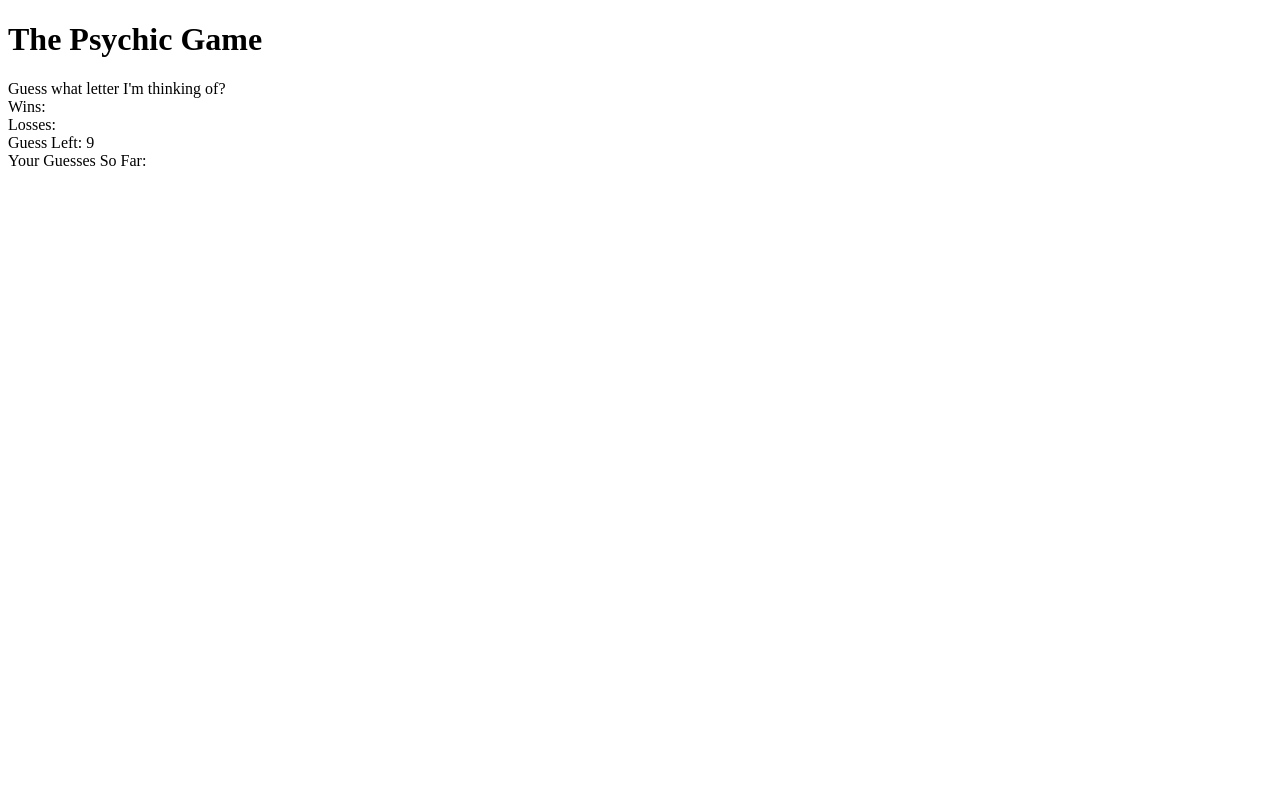
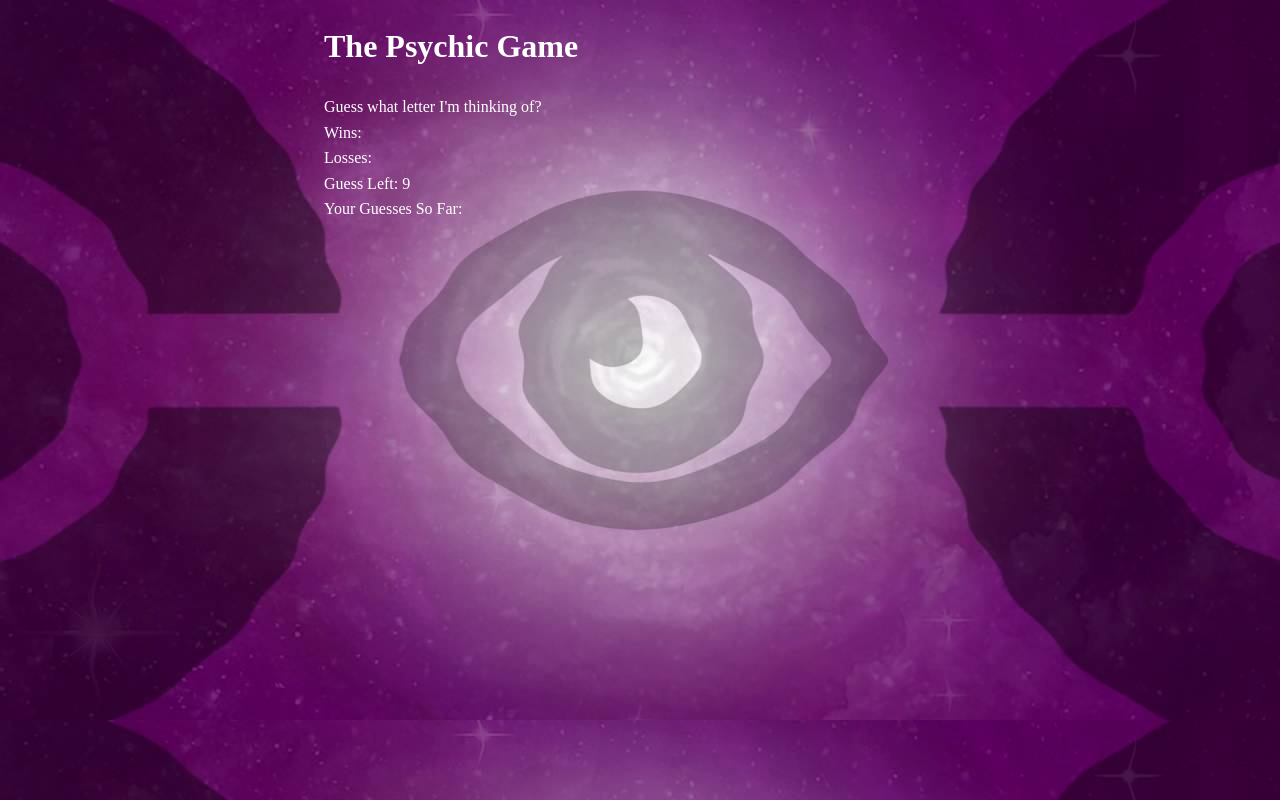
Before and after one commit to kyann831/Psychic-Game, a plain HTML site: page index.html in a window 1280 px wide. Drawn offline with Linux system fonts and the light colour scheme.

Commit message:
<moving div>

```diff
--- a/assets/css/style.css
+++ b/assets/css/style.css
@@ -0,0 +1,9 @@
+body {
+    background-image: url("psychicbg.jpg")
+}
+.center {
+    margin:auto;
+    line-height: 1.6;
+    width: 50%;
+    color:white;
+}
--- a/index.html
+++ b/index.html
@@ -9,10 +9,9 @@
     <script src="assets/javascript/game.js"></script>
 </head>
 <body>
-
+<div class="center">
       <h1>The Psychic Game</h1>
-    <div id="psychic game">
-            Guess what letter I'm thinking of?
+            <p>Guess what letter I'm thinking of?
             <br>
             Wins: <span id="wins"></span>
             <br>
@@ -20,8 +19,8 @@
             <br>
             Guess Left: <span id="guessesleft">9</span>
             <br>
-            Your Guesses So Far: <span id="userguess"></span>
+            Your Guesses So Far: <span id="userguess"></span></p>
     </div>
-
+</div>
 </body>
 </html>
```
Also changed, not shown: assets/css/psychicbg.jpg (added).
